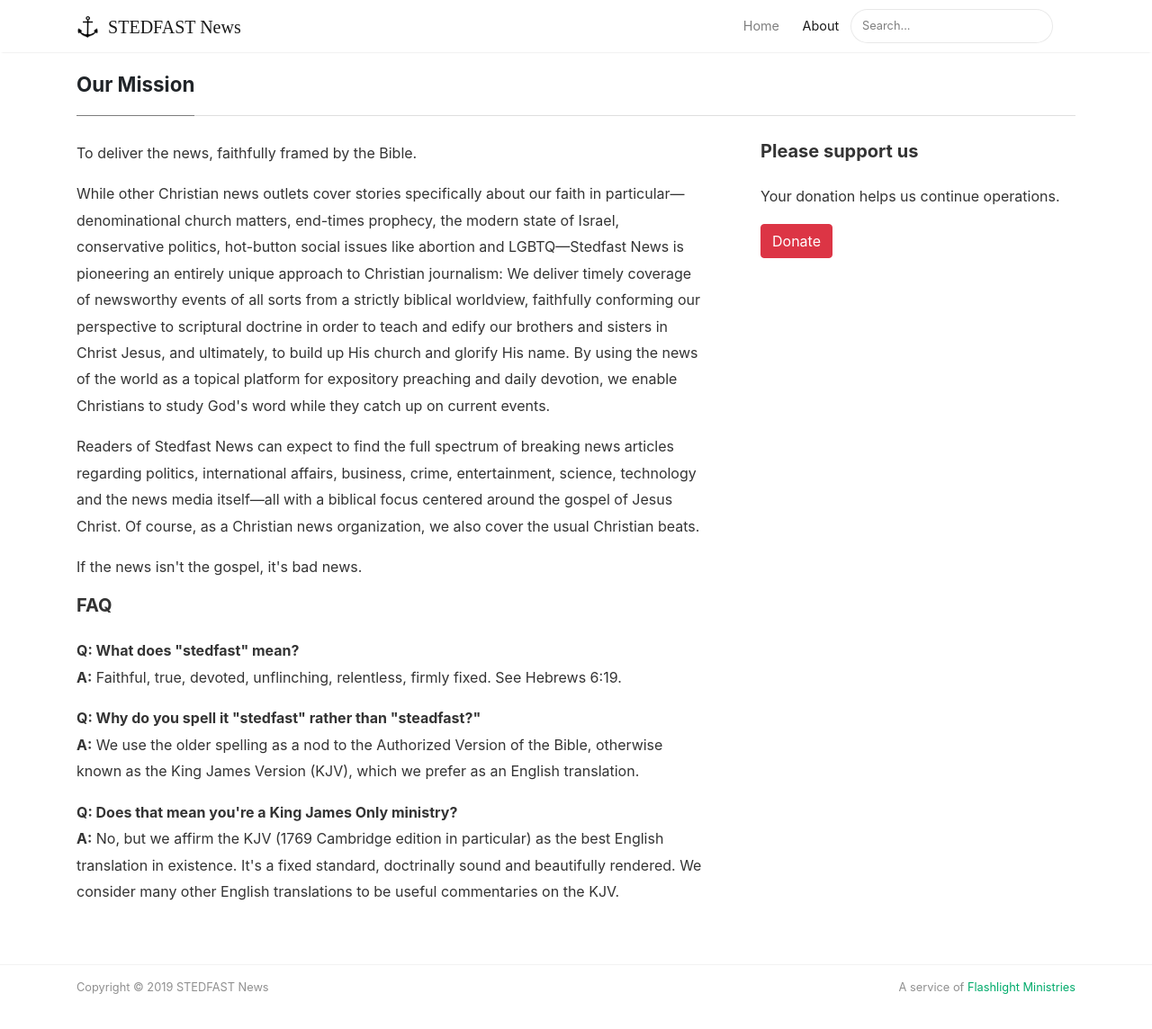
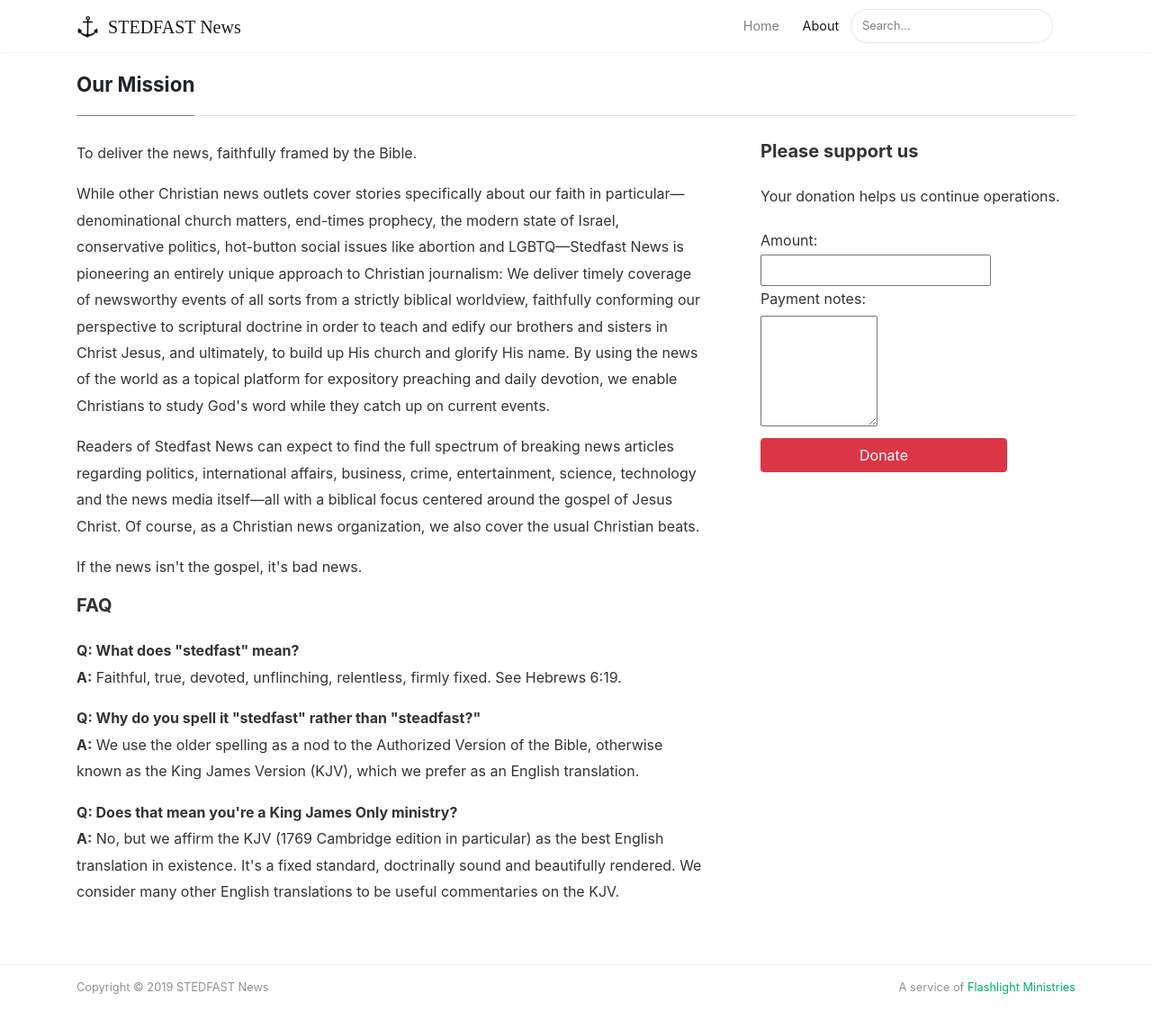
Before and after one commit to flashlightministries/stedfastnews, a Jekyll site: the page built from _pages/about.md, in a window 1280 px wide and 1182 px high. Shown: the top 1144 px of the window at 90% size. Built offline with Jekyll 4.4.1, drawn with Linux system fonts in a browser that asks for light colours; nearby versions of some CDN libraries.

Commit message:
Update about.md

```diff
--- a/_pages/about.md
+++ b/_pages/about.md
@@ -43,7 +43,20 @@ permalink: /about
 
 <p>Your donation helps us continue operations.</p>
 
-<a target="_blank" href="xyz" class="btn btn-danger">Donate</a>
+<form name="_xclick" action="https://www.paypal.com/cgi-bin/webscr" method="post" style="margin: 20px 0px 20px 0px;">
+  <input type="hidden" name="cmd" value="_xclick">
+  <input type="hidden" name="business" value="donations@your-web-domain.com">
+  <input type="hidden" name="item_name" value="Donation for website">
+  <input type="hidden" name="currency_code" value="USD">
+
+  Amount:<br>
+  <input type="text" name="amount" value="" class="pp-input"><br>
+
+  Payment notes:<br>
+  <textarea name="os0" rows="4" cols="16" style="width: 130px; margin: 3px 0px 3px 0px;"></textarea><br>
+
+  <input type="text" name="PP-submit" value="Donate" class="btn btn-danger"><br>
+</form>
 
 </div>
 </div>
```
